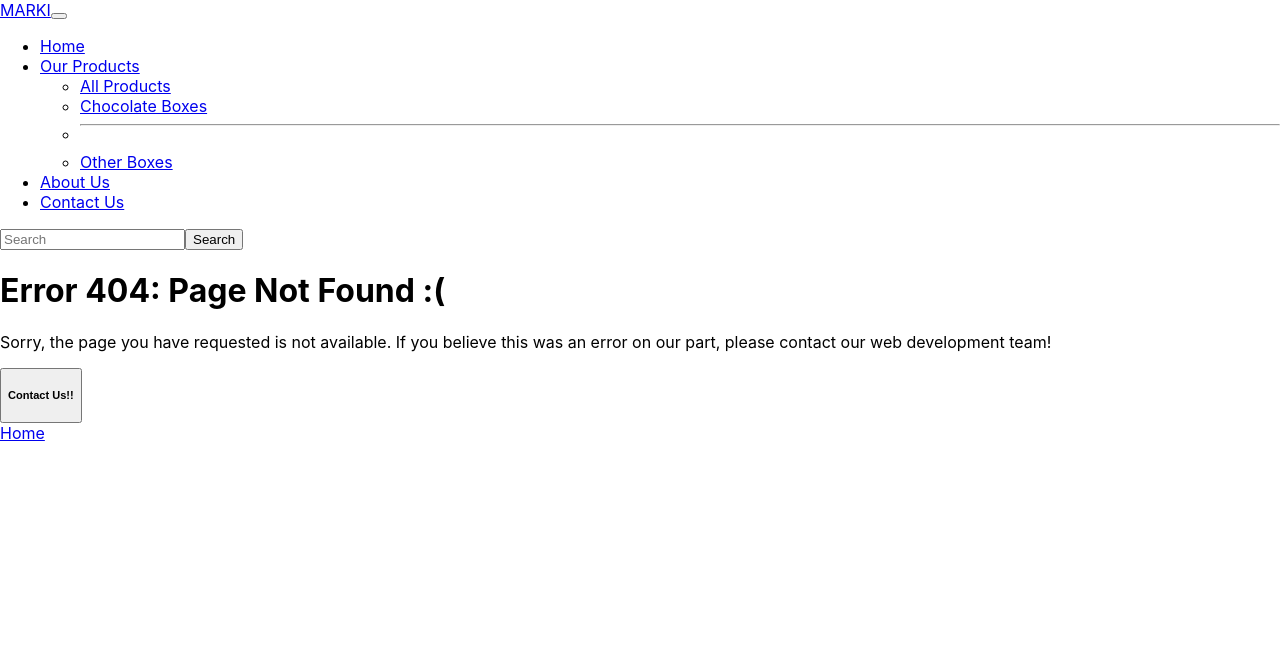
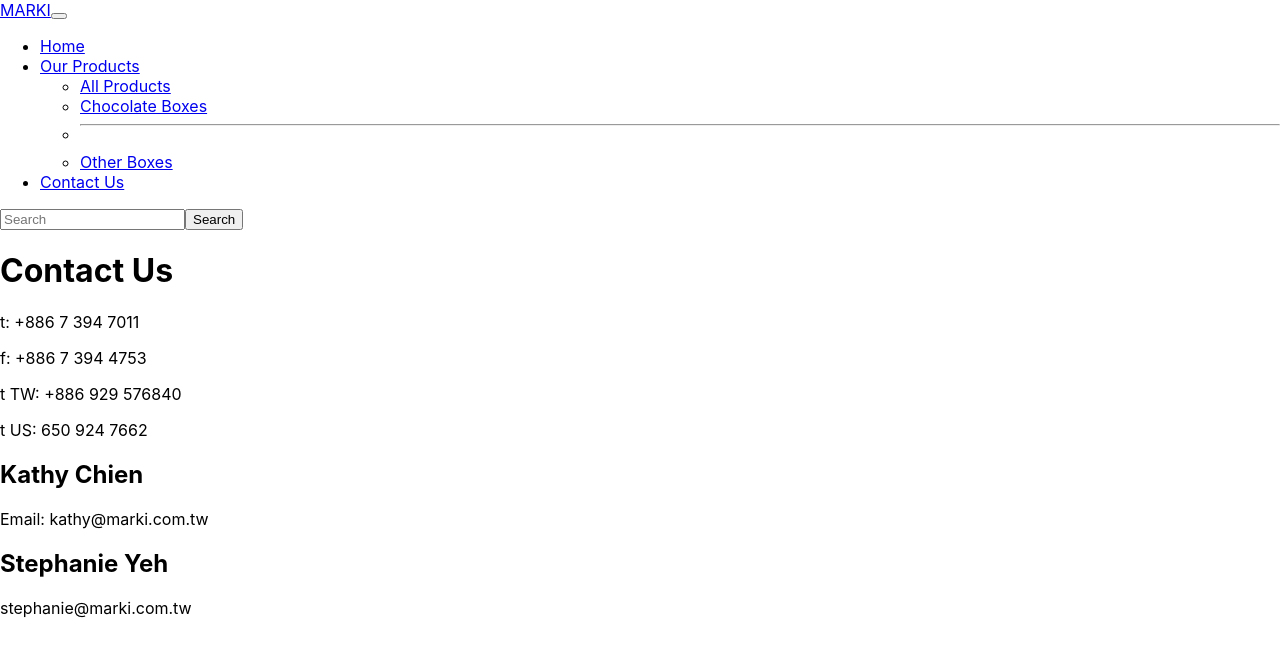
Before and after one commit to imjchiang/react-marki, a React (Create React App) app: page /contact in a window 1280 px wide. Shown: the top 656 px of the page. Built offline with nearby package versions, Linux system fonts and the light colour scheme; the HTML template or start-up script is replaced by a standard one.

Commit message:
[Contact' implement contact page

```diff
--- a/src/App.js
+++ b/src/App.js
@@ -1,8 +1,9 @@
 import React, { useEffect, useState } from 'react';
 import {Routes, Route} from "react-router-dom";
 
+import Navbar from './components/Navbar';
 import Home from './components/Home';
-import Navbar from './components/Navbar';
+import Contact from './components/Contact';
 import ErrorPage from './components/ErrorPage';
 
 import './App.css';
@@ -14,6 +15,7 @@ function App() {
       {/* Switch has been replaced with Routes with new react-router-dom version */}
       {/* all routes are here */}
       <Routes>
+        <Route path='/contact' element={<Contact />} />
         <Route exact path='/' element={<Home />} />
         {/* error page displayed if no component is found for the path specified */}
         <Route path='*' element={ <ErrorPage />} />
--- /dev/null
+++ b/src/components/Contact.js
@@ -0,0 +1,22 @@
+import React from "react";
+
+const Contact = () =>
+{
+    return(
+        <div>
+            <h1 class="sub-title">Contact Us</h1>
+            <p>t: +886 7 394 7011</p>
+            <p>f: +886 7 394 4753</p>
+            <p>t TW: +886 929 576840</p>
+            <p>t US: 650 924 7662</p>
+
+            <h2>Kathy Chien</h2>
+            <p>Email: kathy@marki.com.tw</p>
+
+            <h2>Stephanie Yeh</h2>
+            <p>stephanie@marki.com.tw</p>
+        </div>
+    )
+}
+
+export default Contact;
--- a/src/components/Navbar.js
+++ b/src/components/Navbar.js
@@ -26,11 +26,11 @@ const Navbar = () =>
                             <li><a className="dropdown-item" href="#">Other Boxes</a></li>
                         </ul>
                     </li>
+                    {/* <li className="nav-item">
+                        <a className="nav-link" href="/about">About Us</a>
+                    </li> */}
                     <li className="nav-item">
-                    <a className="nav-link" href="/about">About Us</a>
-                    </li>
-                    <li className="nav-item">
-                    <a className="nav-link" href="/contact">Contact Us</a>
+                        <a className="nav-link" href="/contact">Contact Us</a>
                     </li>
                 </ul>
                 <form className="d-flex" role="search">
```
